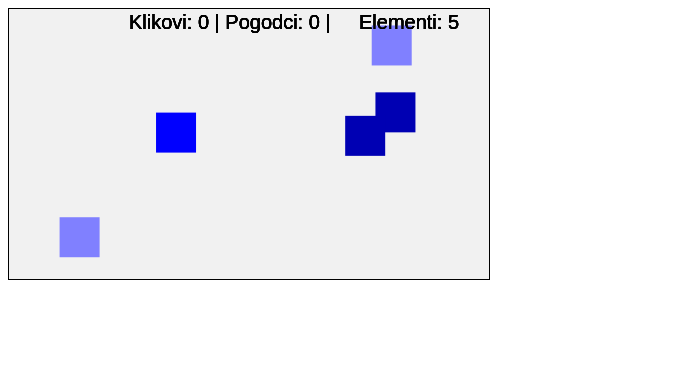
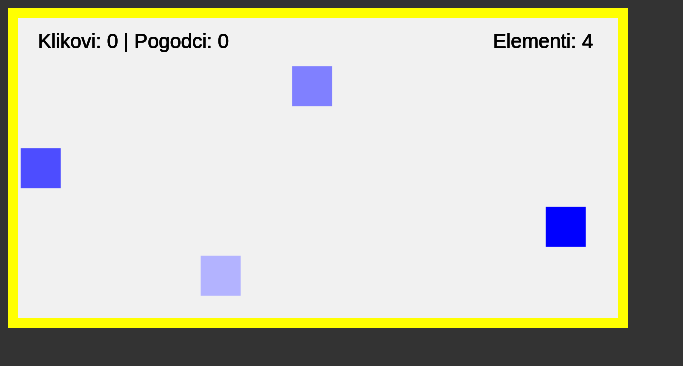
Before and after one commit to dalijovorkapic/lab3-html5, a website: page index.html in a window 1280 px wide. Shown: the whole page, without its empty margins (0-683 px from the left). Drawn offline with Linux system fonts and the light colour scheme.

Commit message:
inital commit

```diff
--- a/index.html
+++ b/index.html
@@ -1,94 +1,48 @@
 <!DOCTYPE html>
 <html>
-<body onload="startGame()">
+<body onload="pocniIgru()">
     <style>
+        body {
+            background-color:#333333;
+        }
         canvas {
-            border:1px solid #000000;
+            border:10px solid yellow;
             background-color: #f1f1f1;
         }
         </style>
 
     <script>
-        var boje = ['#e6e6ff', '#b3b3ff', '#8080ff', '#4d4dff', '#0000ff', '#0000b3'];
-        var brojac_klikova = 0;
-        var brojac_pogodaka = 0;
-        var brojac_elemenata = 1;
-	    var kockice = [];
-        const klik = {
-            x: NaN,
-            y: NaN,
-        };
-        function startGame() {
-            let broj_elemenata = Math.floor(Math.random() * (6 - 2 + 1) + 2);
-            brojac_elemenata = broj_elemenata
-            for(let i=0; i< broj_elemenata; i++)
-                kockice.push(
-                    new component(
-                        Math.random() < 0.5 ? -1*(Math.floor(Math.random()*(6 - 1 + 1) +1)) : (Math.floor(Math.random()*(6 - 1 + 1) +1)),
-                        Math.random() < 0.5 ? -1*(Math.floor(Math.random()*(6 - 1 + 1) +1)) : (Math.floor(Math.random()*(6 - 1 + 1) +1)),
-                        boje[Math.floor(Math.random() * boje.length)]))
-            myGameArea.start();
-        }
-        var myGameArea = {
-            canvas : document.createElement("canvas"),
-            start : function() {
-                this.canvas.id = "myGameCanvas";
-                this.canvas.width = 480;
-                this.canvas.height = 270;
-                this.context = this.canvas.getContext("2d");
-                document.body.insertBefore(this.canvas, document.body.childNodes[0]);
-                this.frameNo = 0;
-                this.interval = setInterval(updateGameArea, 20);
-            },
-            stop : function() {
-                clearInterval(this.interval);
-            },
-            clear : function() {
-                this.context.clearRect(0, 0, this.canvas.width, this.canvas.height);
-            }
-        }
-
-        function component(speed_x, speed_y, color) {
+        function kockica(speed_x, speed_y, color) {
             this.width = 40;
             this.height = 40;
             this.speed_x = speed_x;
             this.speed_y = speed_y;
             this.y = Math.random() * 100;
-            this.x = Math.random() * (480 - 30 - 10) + 10;
-            this.update = function() {
-                ctx = myGameArea.context;
+            this.x = Math.random() * (600 - 30 - 10) + 10;
+            this.novo_stanje = function() {
+                ctx = igra.context;
                 ctx.save();
                 ctx.font = "20px Arial";
-                ctx.fillText("Elementi: " +brojac_elemenata, 350, 20);
-                ctx.fillText("Klikovi: " +brojac_klikova + " | " + "Pogodci: " +brojac_pogodaka + " | ", 120, 20);
+                ctx.fillText("Elementi: " +brojac_elemenata, 475, 30);
+                ctx.fillText("Klikovi: " +brojac_klikova + " | " + "Pogodci: " +brojac_pogodaka, 20, 30);
                 ctx.translate(this.x, this.y);
                 ctx.fillStyle = color;
                 ctx.fillRect(this.width / -2, this.height / -2, this.width, this.height);
                 ctx.restore();
             }
-            this.newPos = function() {
+            this.nova_pozicija = function() {
                 nova_brzina = Math.random()*(2 - 0.5 + 1) + 0.5
                 if (this.x - this.width / 2 < 0)
                     this.speed_x = this.speed_x > 0 ? this.speed_x +nova_brzina : (this.speed_x +nova_brzina)*(-1);
-                else if ((this.x + this.width / 2) >= myGameArea.context.canvas.width)
+                else if ((this.x + this.width / 2) >= igra.context.canvas.width)
                     this.speed_x = this.speed_x > 0 ? (this.speed_x +nova_brzina)*(-1) : this.speed_x +nova_brzina;
                 if (this.y - this.height / 2 < 0)
                     this.speed_y = this.speed_y > 0 ? (this.speed_y +nova_brzina)*(-1) : this.speed_y +nova_brzina;
-                else if ((this.y + this.height / 2) >= myGameArea.context.canvas.height)
+                else if ((this.y + this.height / 2) >= igra.context.canvas.height)
                     this.speed_y = this.speed_y > 0 ? this.speed_y +nova_brzina : (this.speed_y +nova_brzina)*(-1);
                 this.x += this.speed_x;
                 this.y -= this.speed_y;
             }
-
-
-        }
-
-        function updateGameArea() {
-            myGameArea.clear();
-            kockice.forEach(kockica => {
-                kockica.newPos();
-                kockica.update();
-            })
         }
 
         function izbrisiKockicu() {
@@ -114,13 +68,61 @@
             kockice = noveKockice
         }
 
+        function pocniIgru() {
+            let broj_elemenata = Math.floor(Math.random() * (6 - 2 + 1) + 2);
+            brojac_elemenata = broj_elemenata
+            for(let i=0; i< broj_elemenata; i++)
+                kockice.push(
+                    new kockica(
+                        Math.random() < 0.5 ? -1*(Math.floor(Math.random()*(3 - 1 + 1) +1)) : (Math.floor(Math.random()*(3 - 1 + 1) +1)),
+                        Math.random() < 0.5 ? -1*(Math.floor(Math.random()*(3 - 1 + 1) +1)) : (Math.floor(Math.random()*(3 - 1 + 1) +1)),
+                        boje[Math.floor(Math.random() * boje.length)]))
+            igra.start();
+        }
+
+        function azuriraj_igru() {
+            igra.clear();
+            kockice.forEach(kockica => {
+                kockica.nova_pozicija();
+                kockica.novo_stanje();
+            })
+        }
+
+
+        var boje = ['#e6e6ff', '#b3b3ff', '#8080ff', '#4d4dff', '#0000ff', '#0000b3'];
+        var brojac_klikova = 0;
+        var brojac_pogodaka = 0;
+        var brojac_elemenata = 1;
+	    var kockice = [];
+        const klik = {
+            x: NaN,
+            y: NaN,
+        };
+        var igra = {
+            canvas : document.createElement("canvas"),
+            start : function() {
+                this.canvas.id = "myGameCanvas";
+                this.canvas.width = 600;
+                this.canvas.height = 300;
+                this.context = this.canvas.getContext("2d");
+                document.body.insertBefore(this.canvas, document.body.childNodes[0]);
+                this.frameNo = 0;
+                this.interval = setInterval(azuriraj_igru, 20);
+            },
+            stop : function() {
+                clearInterval(this.interval);
+            },
+            clear : function() {
+                this.context.clearRect(0, 0, this.canvas.width, this.canvas.height);
+            }
+        }
+
         document.addEventListener("click", (e) => {
             klik.x = e.x;
             klik.y = e.y;
             izbrisiKockicu();
         });
 
-
     </script>
 
 </body>
--- a/server.js
+++ b/server.js
@@ -11,7 +11,7 @@ const hostname = '127.0.0.1';
 app.use(express.static('/'));
 
 app.get('/*', (req, res) =>
-    res.sendFile('ind.html', {root: './'}),
+    res.sendFile('index.html', {root: './'}),
 );
 
 app.listen(port, hostname);
```
Also changed, not shown: ind.html (deleted).
